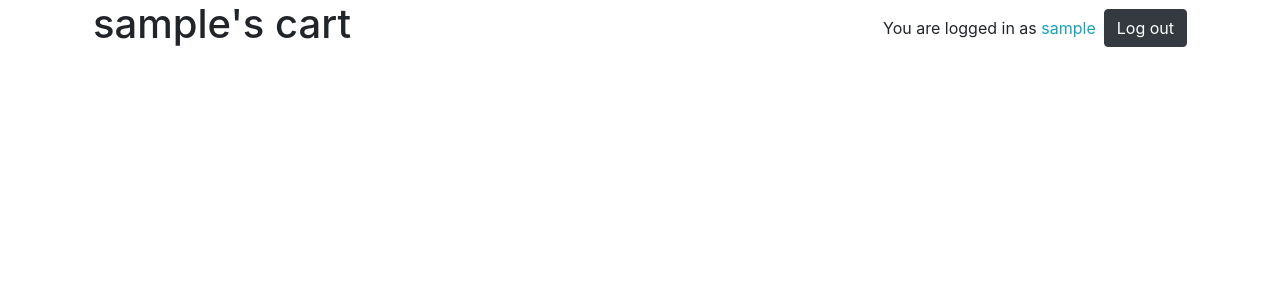
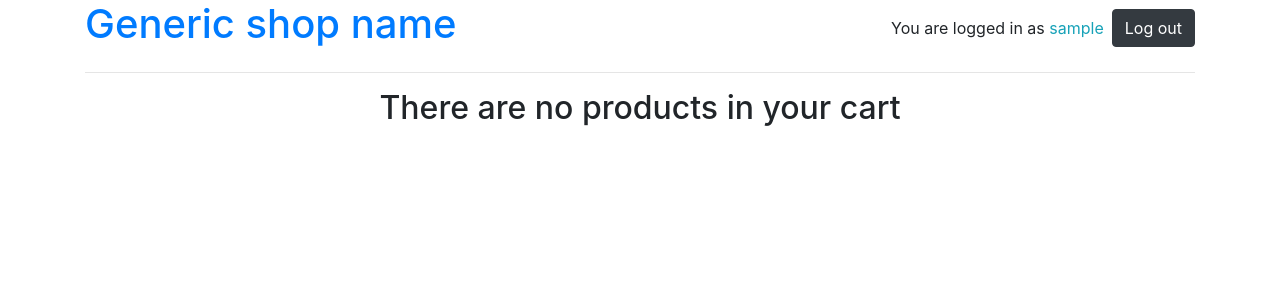
Before and after one commit to JohnTheUnigoat/Python_Lab_01, a Django app: page /cart in a window 1280 px wide. Shown: the top 300 px of the page. Run offline with Django 3.2, Linux system fonts and the light colour scheme; the visitor is signed in with stand-in values (Sample User, id 1); data that the repository does not hold is empty; some libraries are stand-ins or nearby versions.

Commit message:
Made user cart page look pretty
Signed-off-by: Ivan Hudzynskyi <ivanhudzinskyi2000@gmail.com>

```diff
--- a/shop/views.py
+++ b/shop/views.py
@@ -78,7 +78,9 @@ def addToCartView(request, product_id):
 def cartView(request):
     productEntries = request.user.cart.productEntries.all()
     username = request.user.username
+    subtotal = sum(x.product.price * x.quantity for x in productEntries)
+
     return render(
         request, 'cart.html',
-        {'entries': productEntries, 'username': username}
+        {'entries': productEntries, 'username': username, 'subtotal': subtotal}
     )
--- a/templates/cart.html
+++ b/templates/cart.html
@@ -4,9 +4,11 @@
   <link rel="stylesheet" href="{% static 'cart/styles.css' %}">
 {% endblock style %}
 {% block content %}
-  <div class="row w-100 m-auto px-md-2 p-0">
-    <h1 class="col-10 col-md-6 mx-auto p-0 text-center text-md-left">{{ username }}'s cart</h1>
-    <div class="col-10 col-md-6 mx-auto p-0 row align-items-center">
+  <div class="row no-gutters">
+    <h1 class="col-10 col-md-6 mx-auto text-center text-md-left">
+      <a class="text-decoration-none text-primary" href="{% url 'main' %}">Generic shop name</a>
+    </h1>
+    <div class="col-10 col-md-6 mx-auto row align-items-center">
       {% if not username == '' %}
         <span class="col text-left text-md-right p-0">
           You are logged in as <span class="text-info">{{ username }}</span>
@@ -21,19 +23,66 @@
       {% endif %}
     </div>
   </div>
+  <hr>
+  {% if entries.all %}
+    <h2 class="text-left">Shopping cart:</h2>
+    <hr>
     {% for entry in entries %}
-  <div class="row">
-    <div class="col-3 col-lg-2 p-0 square">
-      <div class="content p-2">
-        <img class="card" src="{{ entry.product.image.url }}" alt="{{ entry.product.name }}">
+      <!-- Product entry start -->
+      <div class="row no-gutters align-items-center">
+        <!-- Image -->
+        <div class="col-2 square">
+          <div class="square-content p-2">
+            <img class="round border" src="{{ entry.product.image.url }}" alt="{{ entry.product.name }}">
           </div>
         </div>
-    <div class="col-9 col-lg-10 p-2 text-right">
-      <div class="card h-100 px-3 py-2">
-        <h2>{{ entry.product.name }}</h2>
-        <h4>${{ entry.product.price }} x {{ entry.quantity }} = ${{ entry.totalPrice }}</h4>
+        <!-- Name -->
+        <div class="col-3 pl-2">
+          <h4>{{ entry.product.name }}</h4>
+        </div>
+        <!-- Quantity -->
+        <div class="col-2">
+          <div class="row no-gutters">
+            <div class="col">
+              <div class="square">
+                <div class="square-content p-0 p-lg-2">
+                  <a href="" class="my-btn">-</a>
                 </div>
               </div>
             </div>
+            <div class="col row no-gutters">
+              <span class="m-auto text-center">{{ entry.quantity }}</span>
+            </div>
+            <div class="col">
+              <div class="square">
+                <div class="square-content p-0 p-lg-2">
+                  <a href="" class="my-btn">+</a>
+                </div>
+              </div>
+            </div>
+          </div>
+        </div>
+        <!-- Price -->
+        <div class="col-3 text-right">
+          <h5>${{ entry.product.price }}</h5>
+        </div>
+        <!-- Remove button -->
+        <div class="col-2">
+          <div class="row no-gutters justify-content-end">
+            <div class="col-4">
+              <div class="square">
+                <div class="square-content p-0 p-lg-2">
+                  <a href="" class="my-btn">X</a>
+                </div>
+              </div>
+            </div>
+          </div>
+        </div>
+      </div>
+      <hr>
     {% endfor %}
+    <h3 class="text-right">Subtotal: ${{ subtotal }}</h3>
+  {% else %}
+    <h2 class="text-center">There are no products in your cart</h2>
+  {% endif %}
 {% endblock content %}
--- a/templates/index.html
+++ b/templates/index.html
@@ -5,7 +5,7 @@
 {% endblock style %}
 {% block content %}
 <div class="row w-100 m-auto px-md-2 p-0">
-  <h1 class="col-10 col-md-6 mx-auto p-0 text-center text-md-left">Generic shop name</h1>
+  <h1 class="col-10 col-md-6 mx-auto p-0 text-center text-md-left text-primary">Generic shop name</h1>
   <div class="col-10 col-md-6 mx-auto p-0 row align-items-center">
     {% if not username == '' %}
     <span class="col text-left text-md-right p-0">
```
Also changed, not shown: static/cart/styles.css (+28 -2 lines). Lines whose indentation alone changed are shown as unchanged.
